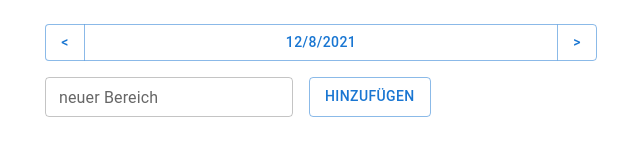
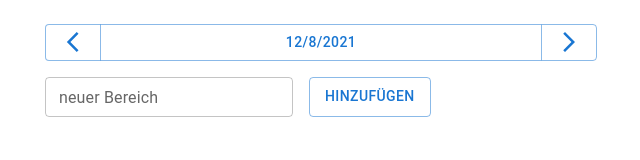
Before and after one commit to mfillmer/journal, a React (Create React App) app: page / in a window 1280 px wide. Shown: the top 160 px of the page, without its empty margins (319-959 px from the left). Built offline with nearby package versions, Linux system fonts and the light colour scheme.

Commit message:
add buttons

```diff
--- a/package.json
+++ b/package.json
@@ -6,6 +6,7 @@
   "dependencies": {
     "@emotion/react": "^11.7.0",
     "@emotion/styled": "^11.6.0",
+    "@mui/icons-material": "^5.2.1",
     "@mui/material": "^5.2.2",
     "@reduxjs/toolkit": "^1.6.2",
     "@testing-library/jest-dom": "^5.11.4",
--- a/src/DateView.tsx
+++ b/src/DateView.tsx
@@ -1,3 +1,4 @@
+import { ArrowBackIosOutlined, ArrowForwardIosOutlined } from '@mui/icons-material'
 import { Button, ButtonGroup } from '@mui/material'
 import React from 'react'
 import { useDate } from './DateView.utils'
@@ -6,9 +7,13 @@ export const DateView = () => {
   const { dateString, goBack, goForward } = useDate()
   return (
     <ButtonGroup sx={{ marginY: 1, display: 'flex' }} variant='outlined'>
-      <Button onClick={goBack}>&lt;</Button>
+      <Button onClick={goBack}>
+          <ArrowBackIosOutlined />
+      </Button>
       <Button style={{ flex: 1 }}>{dateString}</Button>
-      <Button onClick={goForward}>&gt;</Button>
+      <Button onClick={goForward}>
+          <ArrowForwardIosOutlined />
+      </Button>
     </ButtonGroup>
   )
 }
--- a/src/SubSectionListItem.tsx
+++ b/src/SubSectionListItem.tsx
@@ -1,3 +1,4 @@
+import { ArrowForwardIos, Edit } from '@mui/icons-material'
 import { IconButton, Typography } from '@mui/material'
 import { Box } from '@mui/system'
 import React, { FC } from 'react'
@@ -13,12 +14,12 @@ export const SubSectionListItem: FC<{ item: SectionItem }> = ({ item }) => {
     hasChildren ?  setPath(`${path}/${item.name}`): setItem(item)
   }
   return (
-    <Box sx={{display:'flex', alignItems: 'center'}}>
-        <Typography noWrap onClick={onClick} variant='h2' sx={{flex: 1}}>
+    <Box sx={{display:'flex', alignItems: 'center', marginY: 1}}  onClick={onClick} >
+        <Typography noWrap variant='h2' sx={{flex: 1}}>
           {item.name}
         </Typography>
         <IconButton >
-            test
+           {hasChildren ? <ArrowForwardIos/> : <Edit />}
         </IconButton>
     </Box>
   )
```
Also changed, not shown: 1 other file (tests, documents, lock files or other folders).
